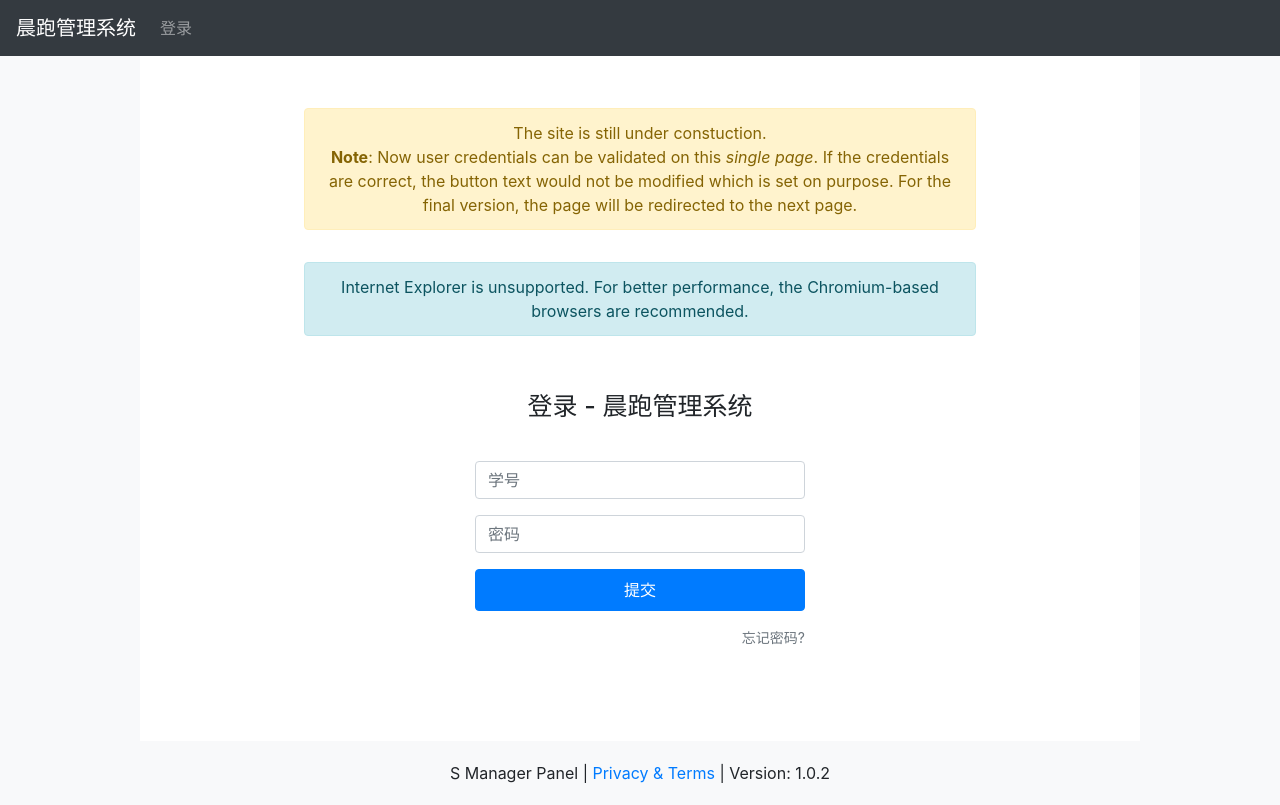
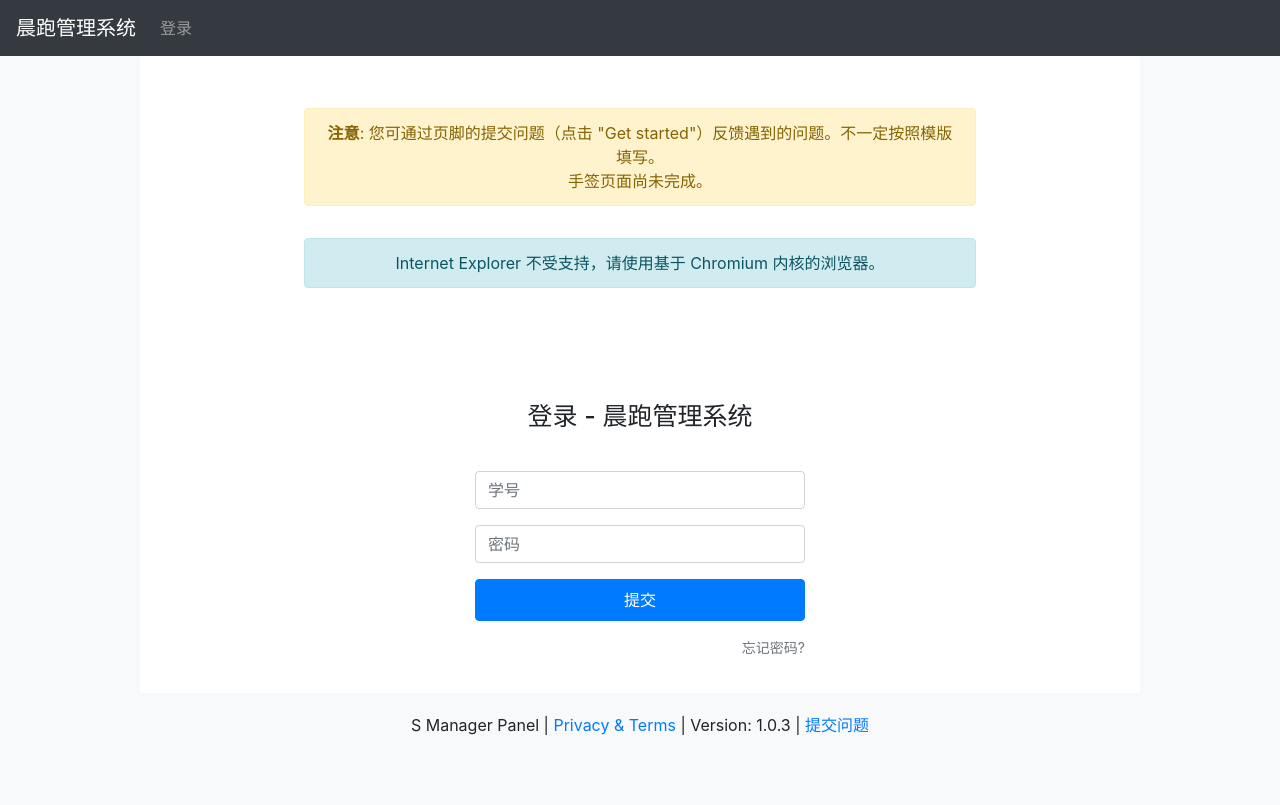
Before and after one commit to aqutor/SMangerPanel, a React (Create React App) app: page / in a window 1280 px wide. Built offline with nearby package versions, Linux system fonts and the light colour scheme.

Commit message:
build 1.0.3

```diff
--- a/src/Component/Footer/Footer.js
+++ b/src/Component/Footer/Footer.js
@@ -3,7 +3,7 @@ import React from 'react';
  const footer = () => {
     return(
         <footer>
-            <p> S Manager Panel | <a href="https://io.airscr.com/privacy-and-terms/" target="_blank" rel="noopener noreferrer">Privacy &amp; Terms</a> | Version: 1.0.2</p>
+            <p> S Manager Panel | <a href="https://io.airscr.com/privacy-and-terms/" target="_blank" rel="noopener noreferrer">Privacy &amp; Terms</a> | Version: 1.0.3 | <a href="https://github.com/aqutor/SMangerPanel/issues/new/choose" target="_blank" rel="noopener noreferrer">提交问题</a></p>
         </footer>
     )
  }
--- a/src/Container/Login/Login.js
+++ b/src/Container/Login/Login.js
@@ -106,7 +106,7 @@ class Login extends Component {
             this.setState({
                 valAlert: {
                     type: 'danger',
-                    msg: 'hey, u\'d better check your info again. Note: This notice will not be included in the final version.'
+                    msg: '用户名或密码输入错误，请重试。'
                 }
             })
         }
@@ -115,7 +115,7 @@ class Login extends Component {
             this.setState({
                 valAlert: {
                     type: 'danger',
-                    msg: 'hey, u\'d better check your info again. Note: This notice will not be included in the final version.'
+                    msg: '用户名或密码输入错误，请重试。'
                 }
             })
         }
@@ -153,9 +153,12 @@ class Login extends Component {
 
             <div >
                 {redirect}
-                <Alert className = 'InFormAlert' variant = 'warning' id = 'alertConstuction'> The site is still under constuction.<br></br> <strong>Note</strong>: Now user credentials can be validated on this <em>single page</em>. If the credentials are correct, the button text would not be modified which is set on purpose. For the final version, the page will be redirected to the next page.</Alert>
-                <Alert className = 'InFormAlert' variant = 'info' id = 'alertBrowser'> Internet Explorer is unsupported. For better performance, the Chromium-based browsers are recommended.</Alert>
-
+                <Alert className = 'InFormAlert' variant = 'warning' id = 'alertConstuction'>
+                    <strong>注意</strong>: 您可通过页脚的提交问题（点击 "Get started"）反馈遇到的问题。不一定按照模版填写。<br />
+                    手签页面尚未完成。
+                    </Alert>
+                <Alert className = 'InFormAlert' variant = 'info' id = 'alertBrowser'> Internet Explorer 不受支持，请使用基于 Chromium 内核的浏览器。</Alert>
+                <Alert variant = {this.state.valAlert.type} className = 'InFormAlert' id='pwdAlertInfo' > {this.state.valAlert.msg}</Alert>
                 <Form className='LoginForm'>
                     <Form.Group controlId="formBasicEmail">
                         <h1>登录 - 晨跑管理系统</h1>
@@ -173,7 +176,7 @@ class Login extends Component {
                             忘记密码?
                         </Form.Text>
                 </Form>
-                <Alert variant = {this.state.valAlert.type} className = 'InFormAlert' id='pwdAlertInfo' > {this.state.valAlert.msg}</Alert>
+
             </div>
         )
     }
--- a/src/index.js
+++ b/src/index.js
@@ -5,8 +5,8 @@ import App from './App';
 import * as serviceWorker from './serviceWorker';
 import axios from 'axios';
 
-//axios.defaults.baseURL = 'https://smp-api.cloud.airscr.com';
-axios.defaults.baseURL = 'http://47.101.152.57:5000';
+axios.defaults.baseURL = 'https://smp-api.cloud.airscr.com';
+//axios.defaults.baseURL = 'http://47.101.152.57:5000';
 ReactDOM.render(<App />, document.getElementById('root'));
 
 // If you want your app to work offline and load faster, you can change
```
